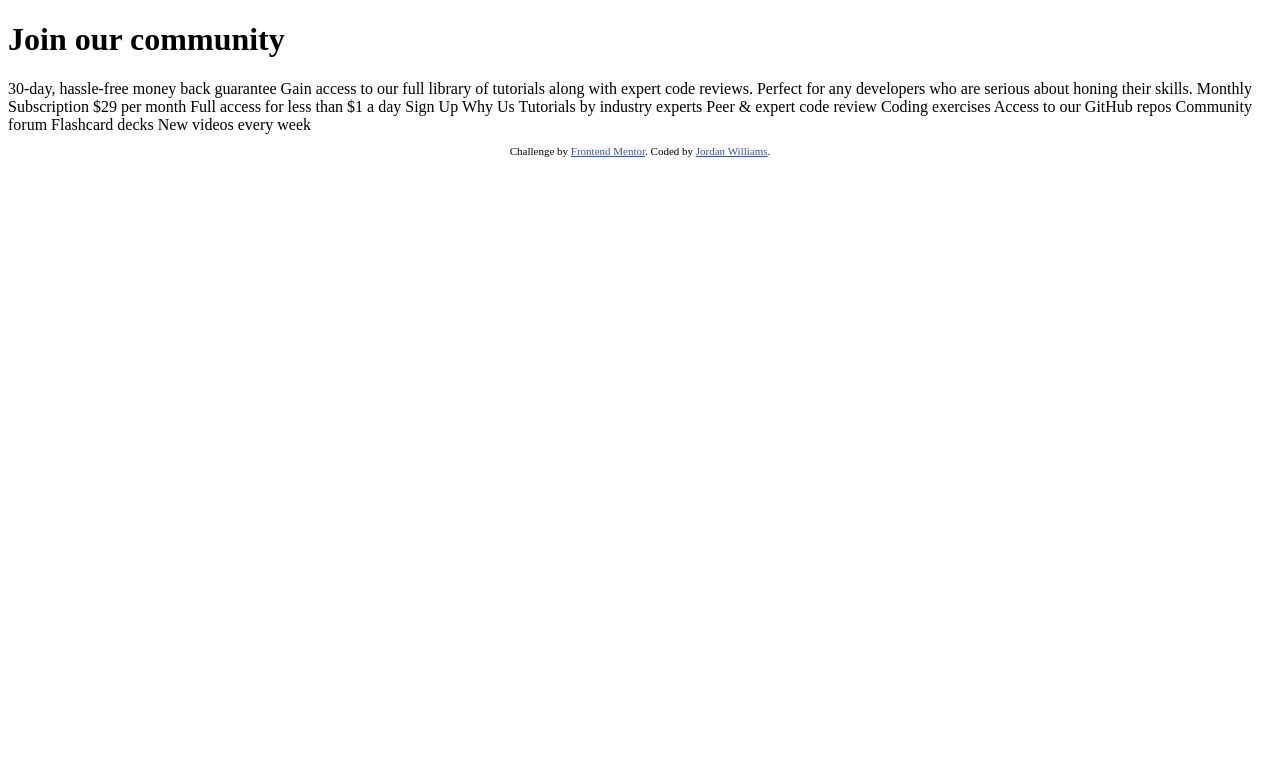
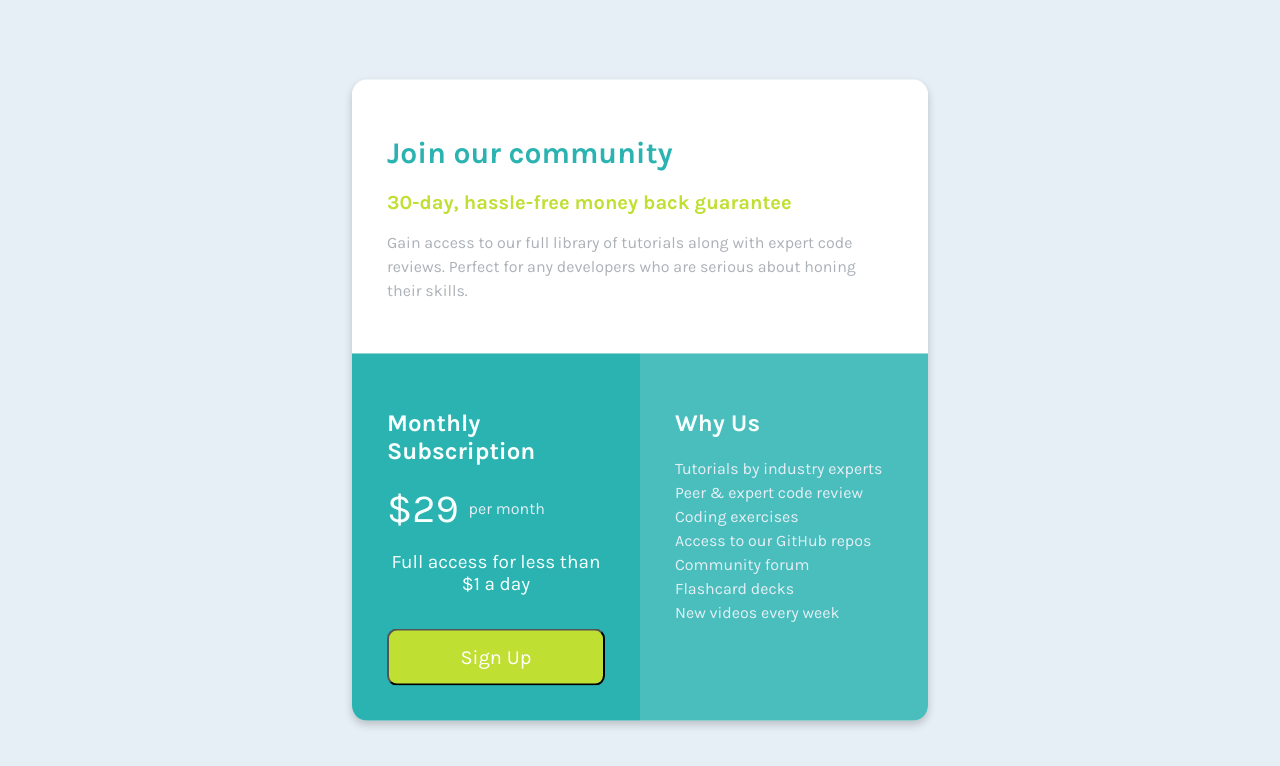
Before and after one commit to jordanchude/single-price-grid-component, a plain HTML site: page index.html in a window 1280 px wide. Drawn offline with Linux system fonts and the light colour scheme.

Commit message:
First Draft Commit

```diff
--- a/index-style.css
+++ b/index-style.css
@@ -0,0 +1,154 @@
+/*global styles*/
+
+body {
+    font-family: Karla;
+    position: relative;
+    background: #e6eff6;
+}
+
+/*global styles*/
+
+/* text styles */
+h1 {
+    color: #2bb3b1;
+    font-size: 30px;
+}
+
+#subtitle {
+    color: #bfdf32;
+    font-size: 20px;
+}
+
+#top-paragraph {
+    color: #acb1b7;
+    font-size: 16px;
+    line-height: 1.5em;
+}
+
+#list {
+    line-height: 1.5em;
+    font-weight: 400;
+    color: hsl(204, 43%, 93%);
+}
+
+#price {
+    font-size: 2.5em;
+    margin-right: 10px;
+}
+
+#per-month {
+    color: hsl(204, 43%, 93%);
+}
+
+#price-per-month {
+    display: flex;
+    align-items: center;
+}
+
+#full-access {
+    text-align: center;
+    font-size: 19px;
+}
+
+/*text edits*/
+
+/*button*/
+button {
+    font-family: Karla;
+    margin-top: 7%;
+    background-color: #bfdf32;
+    color: white;
+    font-size: 20px;
+    text-align: center;
+    padding: 15px 50px 15px 50px;
+    width: 100%;
+    border-radius: 10px;
+}
+
+button:hover {
+    box-shadow: 0 4px 8px 0 rgba(0,0,0,0.2);
+}
+
+/*container styles*/
+
+.container {
+    width: 45%;
+    display: grid;
+    margin: auto;
+    grid-template-columns: repeat(1fr, 2);
+    grid-template-rows: repeat(1fr, 2);
+    position: absolute;
+    top: 50%;
+    left: 50%;
+    transform: translate(-50%, -50%);
+    border-radius: 15px;
+    box-shadow: 0 4px 8px 0 rgba(0,0,0,0.2);
+}
+
+#top-box {
+    grid-row-start: start;
+    grid-row-end: 1;
+    grid-column-start: start;
+    grid-column-end: end;
+    background: #ffffff;
+    border-radius: 15px 15px 0px 0px;
+}
+
+#bottom-row {
+    grid-row-start: 2;
+    grid-row-end: 3;
+    grid-column-start: start;
+    grid-column-end: end;
+    display: flex;
+    justify-content: space-between;
+    color: #f7ffff;
+}
+
+#bottom-left-box {
+    width: 50%;
+    background: #2bb3b1;
+    border-radius: 0px 0px 0px 15px;
+}
+
+#bottom-right-box {
+    width: 50%;
+    background: #4abebd;
+    border-radius: 0px 0px 15px 0px;
+}
+
+#top-box, #bottom-right-box, #bottom-left-box {
+    padding: 35px;
+}
+
+/* container styles */
+
+/* media query */
+
+@media (max-width: 1000px) {
+    .container {
+        display: flex;
+        flex-direction: column;
+    }
+    #bottom-row {
+        flex-direction: column;
+        box-sizing: content-box;
+        width: 200%;
+    }
+    #top-box {
+        display: flex;
+        flex-direction: column;
+    }
+
+    #bottom-right-box {
+        border-radius: 0px 0px 15px 15px;
+    }
+
+    #bottom-left-box {
+        border-radius: 0px;
+    }
+
+    #top-box, #bottom-right-box, #bottom-left-box {
+        box-sizing: border-box;
+        padding: 20px;
+    }
+}
--- a/index.html
+++ b/index.html
@@ -5,46 +5,42 @@
   <meta name="viewport" content="width=device-width, initial-scale=1.0"> <!-- displays site properly based on user's device -->
 
   <link rel="icon" type="image/png" sizes="32x32" href="./images/favicon-32x32.png">
+  <link href="https://fonts.googleapis.com/css?family=Karla:400,700&display=swap" rel="stylesheet">
+  <link rel="stylesheet" href="index-style.css">
 
   <title>Frontend Mentor | Single Price Grid Component</title>
 
-  <!-- Feel free to remove these styles or customise in your own stylesheet 👍 -->
-  <style>
-    .attribution { font-size: 11px; text-align: center; }
-    .attribution a { color: hsl(228, 45%, 44%); }
-  </style>
 </head>
-<body>
-  <h1>Join our community</h1>
+<body class="container">
+  <div id="top-box">
+      <h1>Join our community</h1>
 
-  30-day, hassle-free money back guarantee
+      <h2 id="subtitle">30-day, hassle-free money back guarantee</h2>
 
-  Gain access to our full library of tutorials along with expert code reviews.
-  Perfect for any developers who are serious about honing their skills.
+      <p id="top-paragraph">Gain access to our full library of tutorials along with expert code reviews.
+        Perfect for any developers who are serious about honing their skills.</p>
+  </div>
+  <div id="bottom-row">
+      <div id="bottom-left-box">
+          <h2>Monthly Subscription</h2>
 
-  Monthly Subscription
+          <p id="price-per-month"><span id="price">&dollar;29</span> <span id="per-month">per month</span></p>
 
-  &dollar;29 per month
+          <p id="full-access">Full access for less than &dollar;1 a day</p>
 
-  Full access for less than &dollar;1 a day
+          <button type="button">Sign Up</button>
+      </div>
+      <div id="bottom-right-box">
+          <h2>Why Us</h2>
 
-  Sign Up
-
-  Why Us
-
-  Tutorials by industry experts
-  Peer &amp; expert code review
-  Coding exercises
-  Access to our GitHub repos
-  Community forum
-  Flashcard decks
-  New videos every week
-
-  <footer>
-    <p class="attribution">
-      Challenge by <a href="https://www.frontendmentor.io?ref=challenge" target="_blank">Frontend Mentor</a>.
-      Coded by <a href="#">Jordan Williams</a>.
-    </p>
-  </footer>
+          <p id="list">Tutorials by industry experts
+            <br>Peer &amp; expert code review
+            <br>Coding exercises
+            <br>Access to our GitHub repos
+            <br>Community forum
+            <br>Flashcard decks
+            <br>New videos every week</p>
+      </div>
+  </div>
 </body>
 </html>
```
Also changed, not shown: design/desktop-design.jpg.
